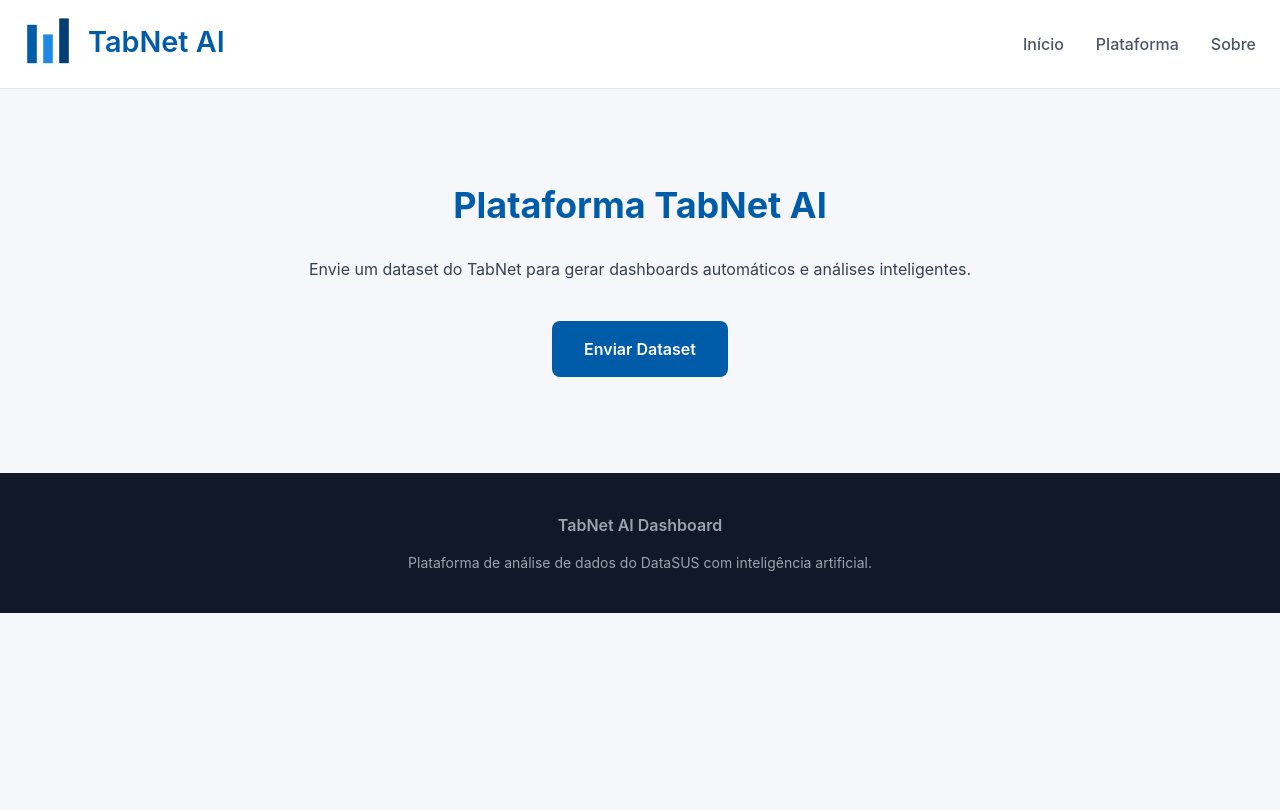
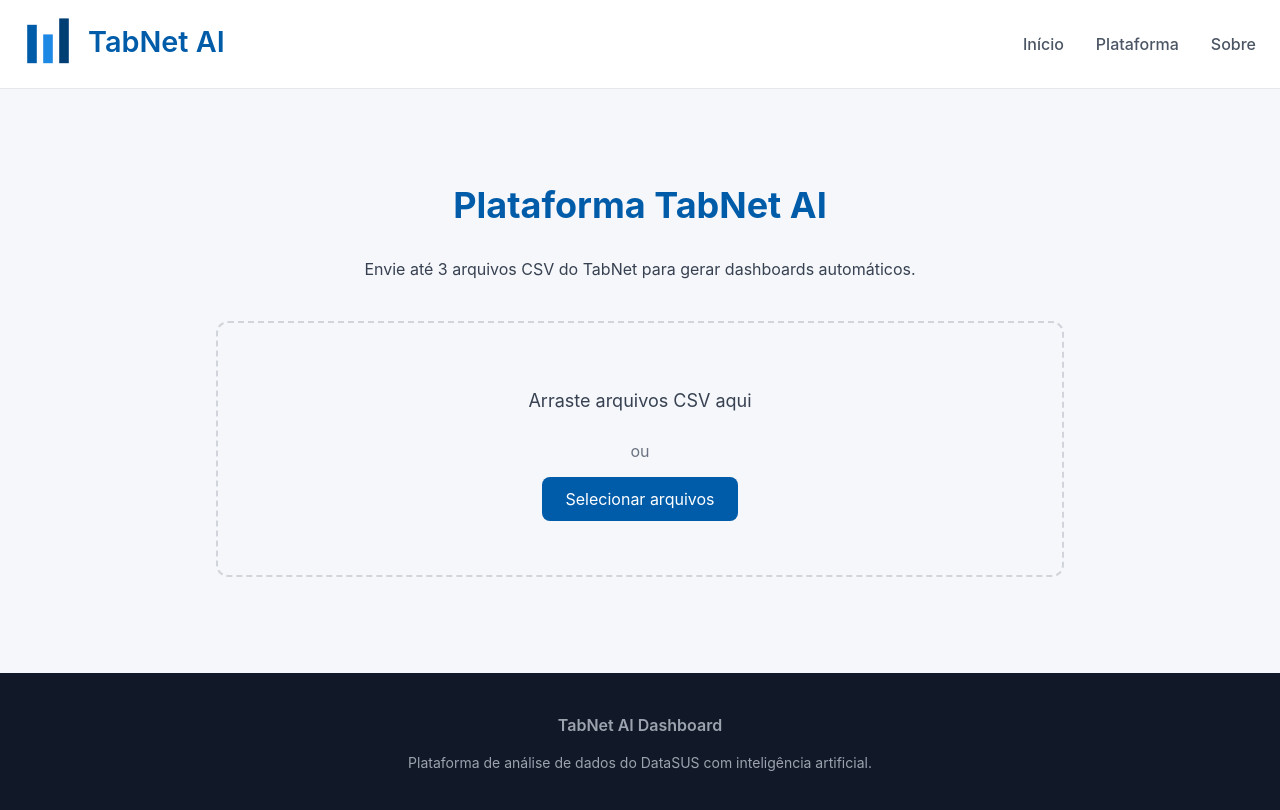
Before and after one commit to HermanoCastro65/tabnet-ai-dashboard, a Next.js app in the folder frontend/: page /plataforma in a window 1280 px wide. Shown: the top 810 px of the page. Built offline with nearby package versions, Linux system fonts and the light colour scheme.

Commit message:
feat: implement dataset upload UX with validation

```diff
--- /dev/null
+++ b/frontend/src/app/dashboard/page.tsx
@@ -0,0 +1,23 @@
+import Navbar from '../../components/Navbar'
+import Footer from '../../components/Footer'
+
+export default function Dashboard() {
+  return (
+    <>
+      <Navbar />
+
+      <section className="py-24 bg-background">
+        <div className="max-w-6xl mx-auto px-6 text-center">
+          <h1 className="text-4xl font-bold text-primary mb-6">Dashboard</h1>
+
+          <p className="text-gray-700">
+            O dashboard será gerado automaticamente após o processamento dos
+            dados pelo backend Python.
+          </p>
+        </div>
+      </section>
+
+      <Footer />
+    </>
+  )
+}
--- a/frontend/src/app/plataforma/page.tsx
+++ b/frontend/src/app/plataforma/page.tsx
@@ -1,7 +1,80 @@
+'use client'
+
+import { useState } from 'react'
+import { useRouter } from 'next/navigation'
 import Navbar from '../../components/Navbar'
 import Footer from '../../components/Footer'
 
 export default function Plataforma() {
+  const router = useRouter()
+
+  const [dragActive, setDragActive] = useState(false)
+  const [files, setFiles] = useState<File[]>([])
+  const [error, setError] = useState('')
+
+  function validateFiles(newFiles: File[]) {
+    const csvFiles = newFiles.filter((file) =>
+      file.name.toLowerCase().endsWith('.csv'),
+    )
+
+    if (csvFiles.length !== newFiles.length) {
+      setError('Apenas arquivos CSV são permitidos.')
+      return
+    }
+
+    const existingNames = files.map((f) => f.name)
+
+    for (const file of csvFiles) {
+      if (existingNames.includes(file.name)) {
+        setError('Arquivos duplicados não são permitidos.')
+        return
+      }
+    }
+
+    if (files.length + csvFiles.length > 3) {
+      setError('Máximo de 3 arquivos CSV.')
+      return
+    }
+
+    setError('')
+    setFiles((prev) => [...prev, ...csvFiles])
+  }
+
+  function handleFile(e: React.ChangeEvent<HTMLInputElement>) {
+    if (!e.target.files) return
+
+    const selected: File[] = Array.from(e.target.files)
+    validateFiles(selected)
+  }
+
+  function handleDrop(e: React.DragEvent<HTMLDivElement>) {
+    e.preventDefault()
+    setDragActive(false)
+
+    const dropped: File[] = Array.from(e.dataTransfer.files)
+    validateFiles(dropped)
+  }
+
+  function handleDrag(e: React.DragEvent<HTMLDivElement>) {
+    e.preventDefault()
+    setDragActive(true)
+  }
+
+  function handleDragLeave(e: React.DragEvent<HTMLDivElement>) {
+    e.preventDefault()
+    setDragActive(false)
+  }
+
+  function removeFile(index: number) {
+    const updated = files.filter((_, i) => i !== index)
+    setFiles(updated)
+    setError('')
+  }
+
+  function generateDashboard() {
+    router.push('/dashboard')
+  }
+
   return (
     <>
       <Navbar />
@@ -13,18 +86,109 @@ export default function Plataforma() {
           </h1>
 
           <p className="text-gray-700 mb-10">
-            Envie um dataset do TabNet para gerar dashboards automáticos e
-            análises inteligentes.
+            Envie até 3 arquivos CSV do TabNet para gerar dashboards
+            automáticos.
           </p>
 
-          <button
-            className="bg-primary text-white px-8 py-4 rounded-lg font-semibold
-            hover:bg-primaryDark
-            active:bg-highlight
-            transition"
+          {/* Upload */}
+
+          <div
+            onDrop={handleDrop}
+            onDragOver={handleDrag}
+            onDragLeave={handleDragLeave}
+            className={`
+              border-2
+              border-dashed
+              rounded-xl
+              p-16
+              transition
+              ${dragActive ? 'border-yellow-400 bg-yellow-50' : 'border-gray-300'}
+            `}
           >
-            Enviar Dataset
-          </button>
+            <p className="text-lg mb-6 text-gray-700">
+              Arraste arquivos CSV aqui
+            </p>
+
+            <p className="text-gray-500 mb-6">ou</p>
+
+            <label
+              className="
+              bg-primary
+              text-white
+              px-6
+              py-3
+              rounded-lg
+              cursor-pointer
+              hover:bg-primaryDark
+              active:bg-highlight
+              transition
+              "
+            >
+              Selecionar arquivos
+              <input
+                type="file"
+                accept=".csv"
+                multiple
+                onChange={handleFile}
+                className="hidden"
+              />
+            </label>
+
+            {/* Lista arquivos */}
+
+            {files.length > 0 && (
+              <div className="mt-8 text-left">
+                <p className="font-semibold mb-4 text-gray-700">
+                  Arquivos selecionados:
+                </p>
+
+                <ul className="space-y-3">
+                  {files.map((file, index) => (
+                    <li
+                      key={index}
+                      className="flex justify-between items-center bg-gray-100 px-4 py-2 rounded"
+                    >
+                      <span className="text-green-700">{file.name}</span>
+
+                      <button
+                        onClick={() => removeFile(index)}
+                        className="text-red-500 font-bold hover:text-red-700"
+                      >
+                        ✕
+                      </button>
+                    </li>
+                  ))}
+                </ul>
+              </div>
+            )}
+
+            {/* erro */}
+
+            {error && <p className="mt-6 text-red-600 font-medium">{error}</p>}
+          </div>
+
+          {/* botão gerar dashboard */}
+
+          {files.length > 0 && (
+            <div className="mt-10">
+              <button
+                onClick={generateDashboard}
+                className="
+                bg-primary
+                text-white
+                px-8
+                py-4
+                rounded-lg
+                font-semibold
+                hover:bg-primaryDark
+                active:bg-highlight
+                transition
+                "
+              >
+                Gerar Dashboard
+              </button>
+            </div>
+          )}
         </div>
       </section>
 
--- a/frontend/src/components/Features.tsx
+++ b/frontend/src/components/Features.tsx
@@ -18,7 +18,23 @@ export default function Features() {
     <section className="py-20 bg-background">
       <div className="max-w-6xl mx-auto px-6 grid md:grid-cols-3 gap-10">
         {features.map((f, i) => (
-          <div key={i} className="bg-white p-8 rounded-xl shadow-sm">
+          <div
+            key={i}
+            className="
+            bg-white
+            p-8
+            rounded-xl
+            shadow-sm
+            border
+            border-transparent
+            transition-all
+            duration-300
+            hover:border-yellow-400
+            hover:shadow-lg
+            hover:-translate-y-1
+            cursor-default
+            "
+          >
             <h3 className="text-xl font-semibold mb-4 text-primary">
               {f.title}
             </h3>
```
